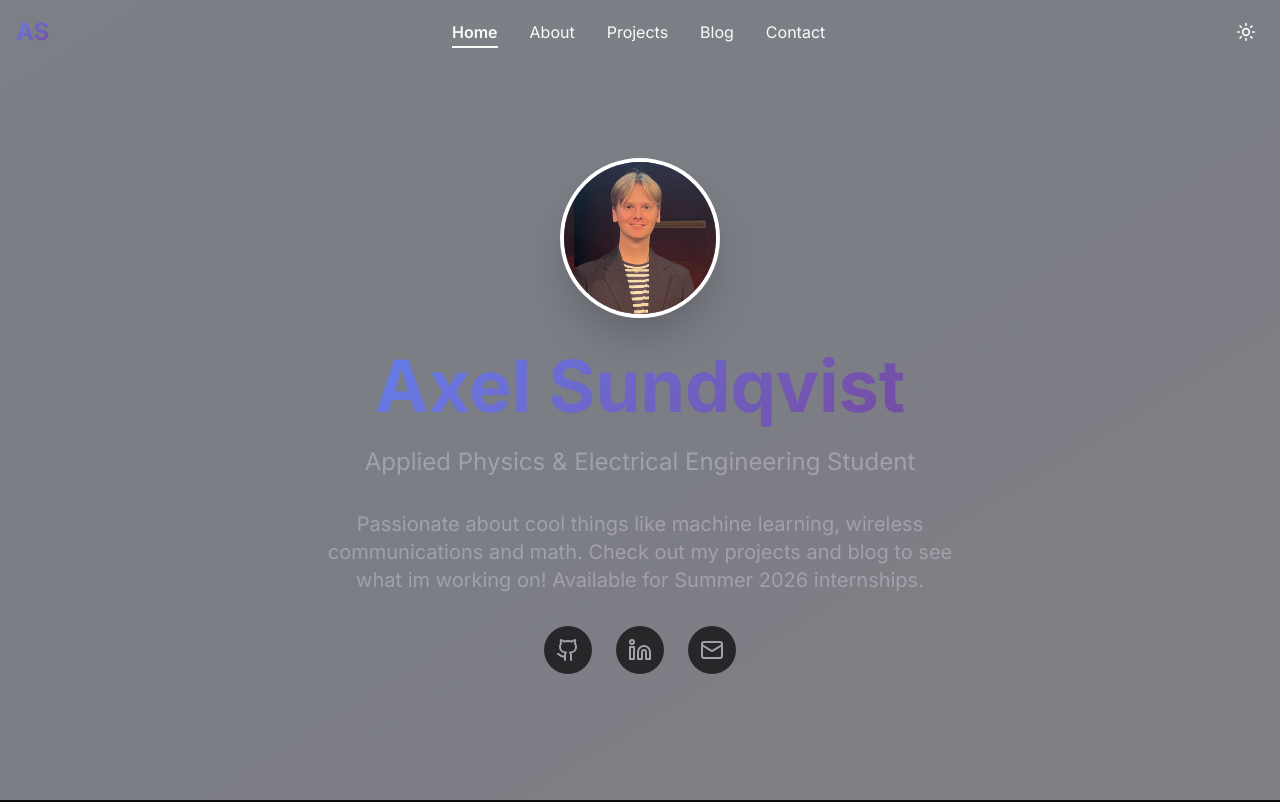
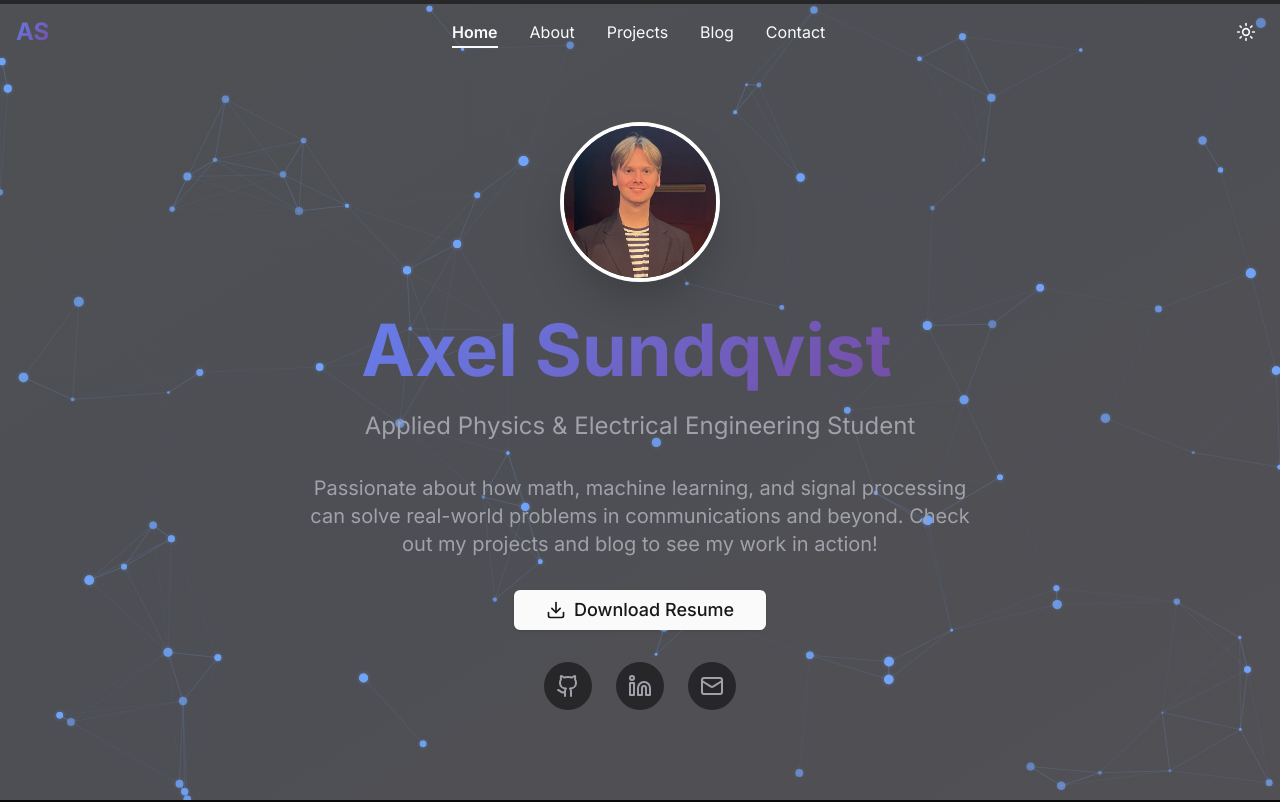
Before and after one commit to AxelSuu/AxelSundqvist, a React (Vite) app: page / in a window 1280 px wide. Shown: the top 802 px of the page. Built offline with nearby package versions, Linux system fonts and the light colour scheme.

Commit message:
Particles

```diff
--- a/src/components/portfolio/contact.tsx
+++ b/src/components/portfolio/contact.tsx
@@ -1,6 +1,7 @@
 import { Card, CardContent, CardHeader, CardTitle } from '@/components/ui/card'
 import { Button } from '@/components/ui/button'
-import { Mail, Phone, MapPin, Github, Linkedin, Twitter } from 'lucide-react'
+import { Mail, Phone, MapPin, Github, Linkedin, Twitter, Download } from 'lucide-react'
+import { downloadResume } from '@/lib/resume-utils'
 
 const Contact = () => {
   const contactInfo = [
@@ -163,6 +164,16 @@ const Contact = () => {
                       Connect on GitHub
                     </a>
                   </Button>
+
+                  <Button
+                    variant="secondary"
+                    size="lg"
+                    className="w-full"
+                    onClick={downloadResume}
+                  >
+                    <Download className="mr-2 h-5 w-5" />
+                    Download Resume
+                  </Button>
                 </div>
 
                 <div className="mt-6 p-4 bg-muted rounded-lg">
--- a/src/components/portfolio/hero.tsx
+++ b/src/components/portfolio/hero.tsx
@@ -1,11 +1,55 @@
-import { Github, Linkedin, Mail } from 'lucide-react'
+import { Github, Linkedin, Mail, Download } from 'lucide-react'
+import { useState, useEffect } from 'react'
+import { Button } from '@/components/ui/button'
+import { AnimatedBackground } from '@/components/ui/animated-background'
+import { downloadResume } from '@/lib/resume-utils'
 
 const Hero = () => {
+  const [scrollProgress, setScrollProgress] = useState(0)
+  const [displayedText, setDisplayedText] = useState('')
+  const fullName = 'Axel Sundqvist'
+
+  // Scroll progress indicator
+  useEffect(() => {
+    const handleScroll = () => {
+      const totalHeight = document.documentElement.scrollHeight - window.innerHeight
+      const progress = (window.scrollY / totalHeight) * 100
+      setScrollProgress(Math.min(progress, 100))
+    }
+
+    window.addEventListener('scroll', handleScroll)
+    return () => window.removeEventListener('scroll', handleScroll)
+  }, [])
+
+  // Typing animation
+  useEffect(() => {
+    let currentIndex = 0
+    const typeWriter = () => {
+      if (currentIndex < fullName.length) {
+        setDisplayedText(fullName.slice(0, currentIndex + 1))
+        currentIndex++
+        setTimeout(typeWriter, 150)
+      }
+    }
+    setTimeout(typeWriter, 1000) // Start after 1 second
+  }, [])
 
   return (
-    <section id="home" className="min-h-screen flex items-center justify-center relative overflow-hidden">
+    <>
+      {/* Scroll Progress Indicator */}
+      <div className="fixed top-0 left-0 w-full h-1 bg-muted z-50">
+        <div
+          className="h-full bg-gradient-to-r from-blue-500 to-purple-500 transition-all duration-300 ease-out"
+          style={{ width: `${scrollProgress}%` }}
+        />
+      </div>
+
+      <section id="home" className="min-h-screen flex items-center justify-center relative overflow-hidden">
+      {/* Animated Background */}
+      <AnimatedBackground />
+
       {/* Background gradient */}
-      <div className="absolute inset-0 bg-gradient-to-br from-blue-50 via-indigo-50 to-purple-50 dark:from-gray-900 dark:via-blue-900 dark:to-purple-900 opacity-50" />
+      <div className="absolute inset-0 bg-gradient-to-br from-blue-50 via-indigo-50 to-purple-50 dark:from-gray-900 dark:via-blue-900 dark:to-purple-900 opacity-30" />
 
       {/* Content */}
       <div className="container mx-auto px-4 text-center relative z-10">
@@ -19,9 +63,12 @@ const Hero = () => {
             />
           </div>
 
-          {/* Name and title */}
+          {/* Name with typing animation */}
           <h1 className="text-5xl md:text-7xl font-bold mb-6 fade-in-up">
-            <span className="gradient-text">Axel Sundqvist</span>
+            <span className="gradient-text">
+              {displayedText}
+              <span className="animate-pulse">|</span>
+            </span>
           </h1>
 
           <h2 className="text-xl md:text-2xl text-muted-foreground mb-8 fade-in-up">
@@ -30,10 +77,21 @@ const Hero = () => {
 
           {/* Description */}
           <p className="text-lg md:text-xl text-muted-foreground mb-8 max-w-2xl mx-auto fade-in-up">
-            Passionate about cool things like machine learning, wireless communications and math.
-            Check out my projects and blog to see what im working on!
-            Available for Summer 2026 internships.
+            Passionate about how math, machine learning, and signal processing can solve real-world
+            problems in communications and beyond. Check out my projects and blog to see my work in action!
           </p>
+
+          {/* Download Resume Button */}
+          <div className="mb-8 fade-in-up">
+            <Button
+              size="lg"
+              className="px-8 py-3 text-lg"
+              onClick={downloadResume}
+            >
+              <Download className="mr-2 h-5 w-5" />
+              Download Resume
+            </Button>
+          </div>
 
           {/* Social links */}
           <div className="flex justify-center space-x-6 fade-in-up mb-8">
@@ -66,6 +124,7 @@ const Hero = () => {
         </div>
       </div>
     </section>
+    </>
   )
 }
 
--- /dev/null
+++ b/src/components/ui/animated-background.tsx
@@ -0,0 +1,107 @@
+import { useEffect, useRef } from 'react'
+
+interface Particle {
+  x: number
+  y: number
+  vx: number
+  vy: number
+  size: number
+  opacity: number
+}
+
+export const AnimatedBackground = () => {
+  const canvasRef = useRef<HTMLCanvasElement>(null)
+
+  useEffect(() => {
+    const canvas = canvasRef.current
+    if (!canvas) return
+
+    const ctx = canvas.getContext('2d')
+    if (!ctx) return
+
+    // Set canvas size
+    const resizeCanvas = () => {
+      canvas.width = window.innerWidth
+      canvas.height = window.innerHeight
+    }
+    resizeCanvas()
+    window.addEventListener('resize', resizeCanvas)
+
+    // Create particles
+    const particles: Particle[] = []
+    const particleCount = 100 // Increased from 50
+
+    for (let i = 0; i < particleCount; i++) {
+      particles.push({
+        x: Math.random() * canvas.width,
+        y: Math.random() * canvas.height,
+        vx: (Math.random() - 0.5) * 1.2, // Increased speed
+        vy: (Math.random() - 0.5) * 1.2, // Increased speed
+        size: Math.random() * 4 + 1, // Larger particles
+        opacity: Math.random() * 0.7 + 0.3, // Higher opacity
+      })
+    }
+
+    // Animation loop
+    const animate = () => {
+      ctx.clearRect(0, 0, canvas.width, canvas.height)
+
+      particles.forEach((particle) => {
+        // Update position
+        particle.x += particle.vx
+        particle.y += particle.vy
+
+        // Bounce off edges
+        if (particle.x < 0 || particle.x > canvas.width) particle.vx *= -1
+        if (particle.y < 0 || particle.y > canvas.height) particle.vy *= -1
+
+        // Draw particle
+        ctx.beginPath()
+        ctx.arc(particle.x, particle.y, particle.size, 0, Math.PI * 2)
+        ctx.fillStyle = `rgba(59, 130, 246, ${particle.opacity})`
+        ctx.fill()
+
+        // Add a subtle glow effect
+        ctx.shadowColor = 'rgba(59, 130, 246, 0.5)'
+        ctx.shadowBlur = 4
+        ctx.fill()
+        ctx.shadowBlur = 0
+      })
+
+      // Draw connections with enhanced visibility
+      particles.forEach((particle, i) => {
+        particles.slice(i + 1).forEach((otherParticle) => {
+          const dx = particle.x - otherParticle.x
+          const dy = particle.y - otherParticle.y
+          const distance = Math.sqrt(dx * dx + dy * dy)
+
+          if (distance < 150) { // Increased connection distance
+            ctx.beginPath()
+            ctx.moveTo(particle.x, particle.y)
+            ctx.lineTo(otherParticle.x, otherParticle.y)
+            const opacity = 0.3 * (1 - distance / 150) // Increased base opacity
+            ctx.strokeStyle = `rgba(59, 130, 246, ${opacity})`
+            ctx.lineWidth = 1 // Thicker lines
+            ctx.stroke()
+          }
+        })
+      })
+
+      requestAnimationFrame(animate)
+    }
+
+    animate()
+
+    return () => {
+      window.removeEventListener('resize', resizeCanvas)
+    }
+  }, [])
+
+  return (
+    <canvas
+      ref={canvasRef}
+      className="absolute inset-0 pointer-events-none"
+      style={{ background: 'transparent' }}
+    />
+  )
+}
--- /dev/null
+++ b/src/lib/resume-utils.ts
@@ -0,0 +1,28 @@
+export const downloadResume = () => {
+  // Create a link element
+  const link = document.createElement('a')
+  link.href = '/resume/Axel_Sundqvist_Resume.pdf'
+  link.download = 'Axel_Sundqvist_Resume.pdf'
+
+  // Append to body, click, and remove
+  document.body.appendChild(link)
+  link.click()
+  document.body.removeChild(link)
+
+  // Optional: Track download analytics
+  if (typeof window !== 'undefined' && (window as any).gtag) {
+    (window as any).gtag('event', 'download', {
+      event_category: 'engagement',
+      event_label: 'resume_download',
+      value: 1
+    })
+  }
+
+  // Optional: Show a toast notification
+  console.log('Resume download initiated')
+}
+
+export const previewResume = () => {
+  // Open resume in new tab for preview
+  window.open('/resume/Axel_Sundqvist_Resume.pdf', '_blank')
+}
```
Also changed, not shown: 2 other files (tests, documents, lock files or other folders).
